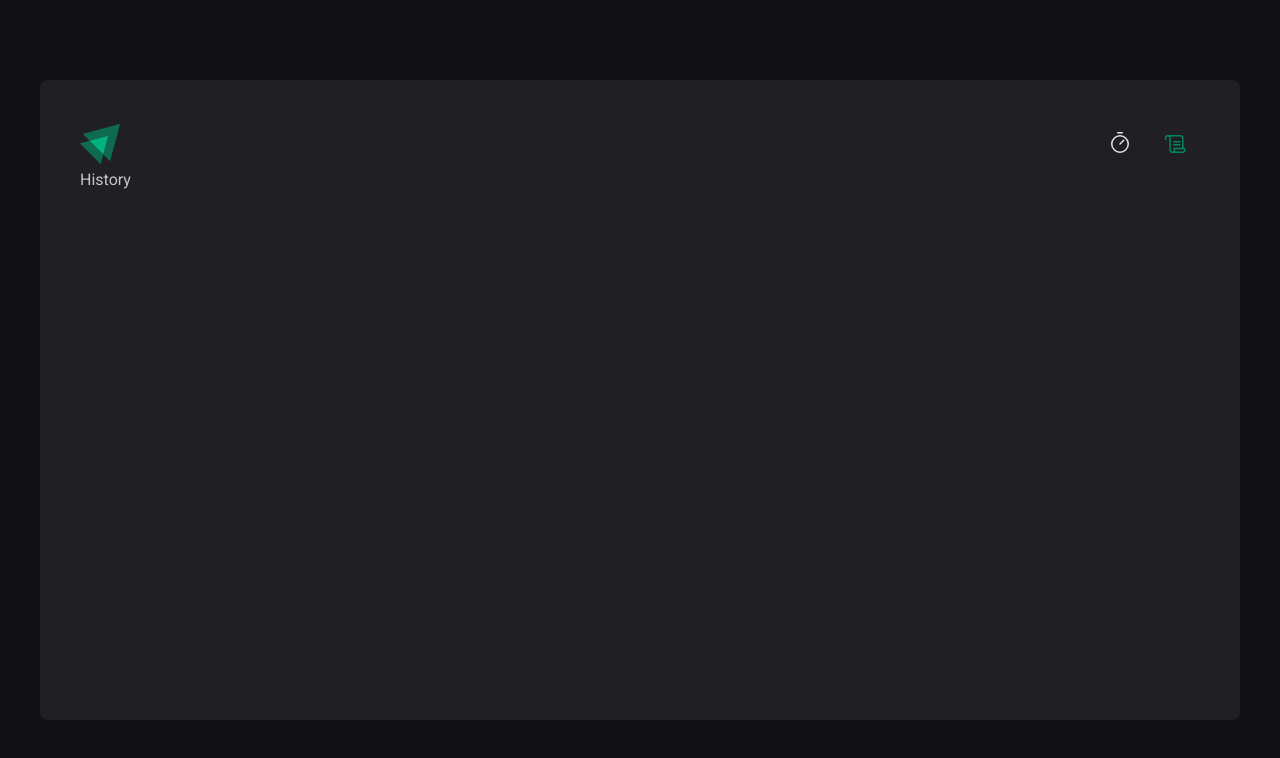
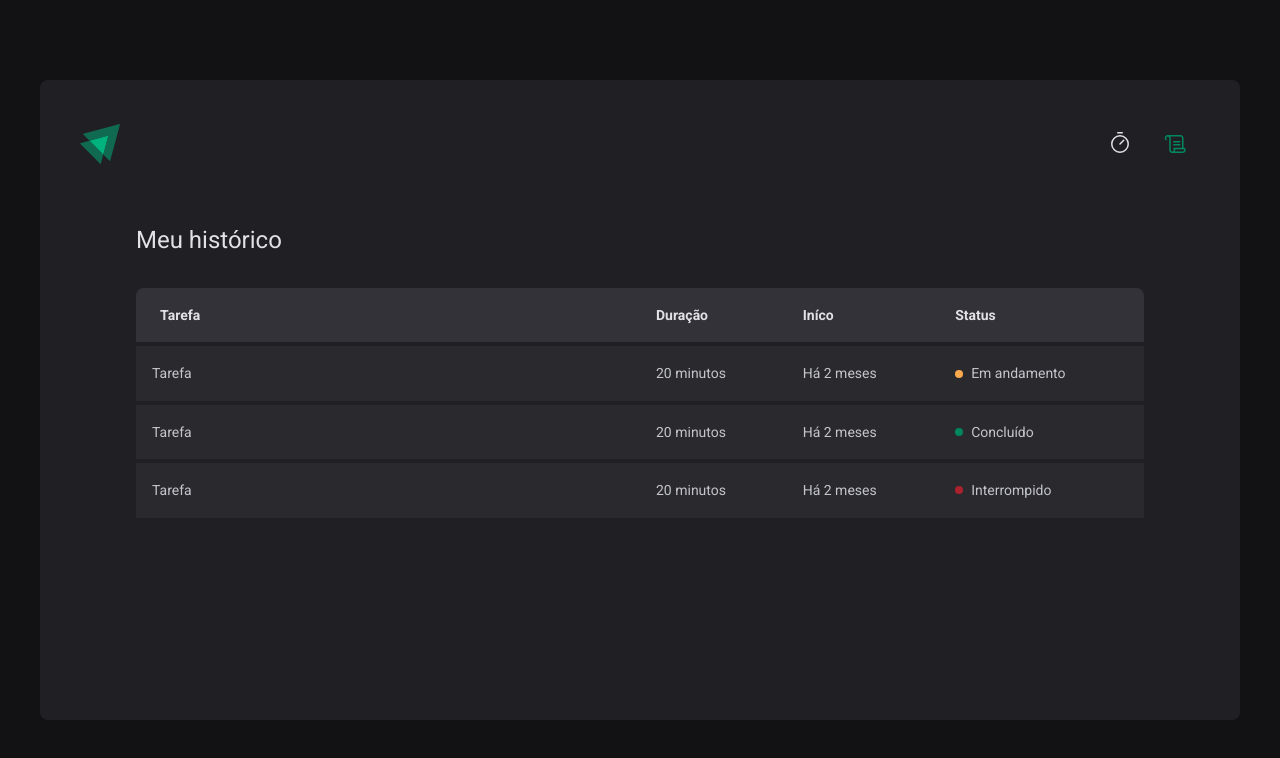
Before and after one commit to josesouzaa/ignite-timer, a React (Vite) app: page /history in a window 1280 px wide. Shown: the top 758 px of the page. Built offline with nearby package versions, Linux system fonts and the light colour scheme.

Commit message:
Página de histórico

```diff
--- a/src/pages/History.tsx
+++ b/src/pages/History.tsx
@@ -1,3 +1,75 @@
+import { ReactNode } from 'react'
+
+import classNames from 'classnames'
+
+interface StatusProps {
+  statusColor: 'yellow' | 'red' | 'green'
+  children: ReactNode
+}
+
+function Status({ statusColor, children }: StatusProps) {
+  return (
+    <span
+      className={classNames(
+        'flex items-center gap-2 before:content-[""] before:w-2 before:h-2 before:rounded-full ',
+        {
+          'before:bg-brand-green-500': statusColor === 'green',
+          'before:bg-brand-red-500': statusColor === 'red',
+          'before:bg-brand-yellow-500': statusColor === 'yellow'
+        }
+      )}
+    >
+      {children}
+    </span>
+  )
+}
+
 export function History() {
-  return <div>History</div>
+  return (
+    <main className="flex-1 p-14 flex flex-col">
+      <h1 className="text-2xl text-brand-gray-100">Meu histórico</h1>
+
+      <div className="history-table">
+        <table>
+          <thead>
+            <tr>
+              <th>Tarefa</th>
+              <th>Duração</th>
+              <th>Iníco</th>
+              <th>Status</th>
+            </tr>
+          </thead>
+
+          <tbody>
+            <tr>
+              <td>Tarefa</td>
+              <td>20 minutos</td>
+              <td>Há 2 meses</td>
+              <td>
+                <Status statusColor="yellow">Em andamento</Status>
+              </td>
+            </tr>
+
+            <tr>
+              <td>Tarefa</td>
+              <td>20 minutos</td>
+              <td>Há 2 meses</td>
+              <td>
+                <Status statusColor="green">Concluído</Status>
+              </td>
+            </tr>
+
+            <tr>
+              <td>Tarefa</td>
+              <td>20 minutos</td>
+              <td>Há 2 meses</td>
+              <td>
+                <Status statusColor="red">Interrompido</Status>
+              </td>
+            </tr>
+          </tbody>
+        </table>
+      </div>
+    </main>
+  )
 }
--- a/src/pages/Home.tsx
+++ b/src/pages/Home.tsx
@@ -9,15 +9,26 @@ export function Home() {
           <input
             id="task"
             type="text"
+            list="tasks-suggestion"
             placeholder="Dê um nome para o seu projeto"
             className="bg-transparent h-10 border-b-2 border-brand-gray-500 px-2 text-brand-gray-100 flex-1 placeholder:text-gray-500 focus:shadow-none focus:border-brand-green-500"
           />
+
+          <datalist id="tasks-suggestion">
+            <option value="Projeto 1" />
+            <option value="Projeto 2" />
+            <option value="Projeto 3" />
+            <option value="Projeto 4" />
+          </datalist>
 
           <label htmlFor="minutesAmount">durante</label>
           <input
             type="number"
             id="minutesAmount"
             placeholder="00"
+            step={5}
+            min={5}
+            max={60}
             className="bg-transparent h-10 border-b-2 border-brand-gray-500 px-2 text-brand-gray-100 w-16 placeholder:text-gray-500 focus:shadow-none focus:border-brand-green-500"
           />
 
--- a/src/styles/main.css
+++ b/src/styles/main.css
@@ -21,4 +21,25 @@
   .navLink.active {
     @apply text-brand-green-500;
   }
+  .history-table {
+    @apply flex-1 overflow-auto mt-8;
+  }
+  .history-table table {
+    @apply w-full border-collapse min-w-[600px];
+  }
+  .history-table table th {
+    @apply bg-brand-gray-600 p-4 text-left text-brand-gray-100 text-sm leading-[1.6];
+  }
+  .history-table table th:first-child {
+    @apply rounded-tl-lg pl-6;
+  }
+  .history-table table th:last-child {
+    @apply rounded-tr-lg pr-6;
+  }
+  .history-table table td {
+    @apply bg-brand-gray-700 border-t-4 border-brand-gray-800 p-4 text-sm leading-[1.6];
+  }
+  .history-table table td:first-child {
+    @apply w-1/2;
+  }
 }
```
